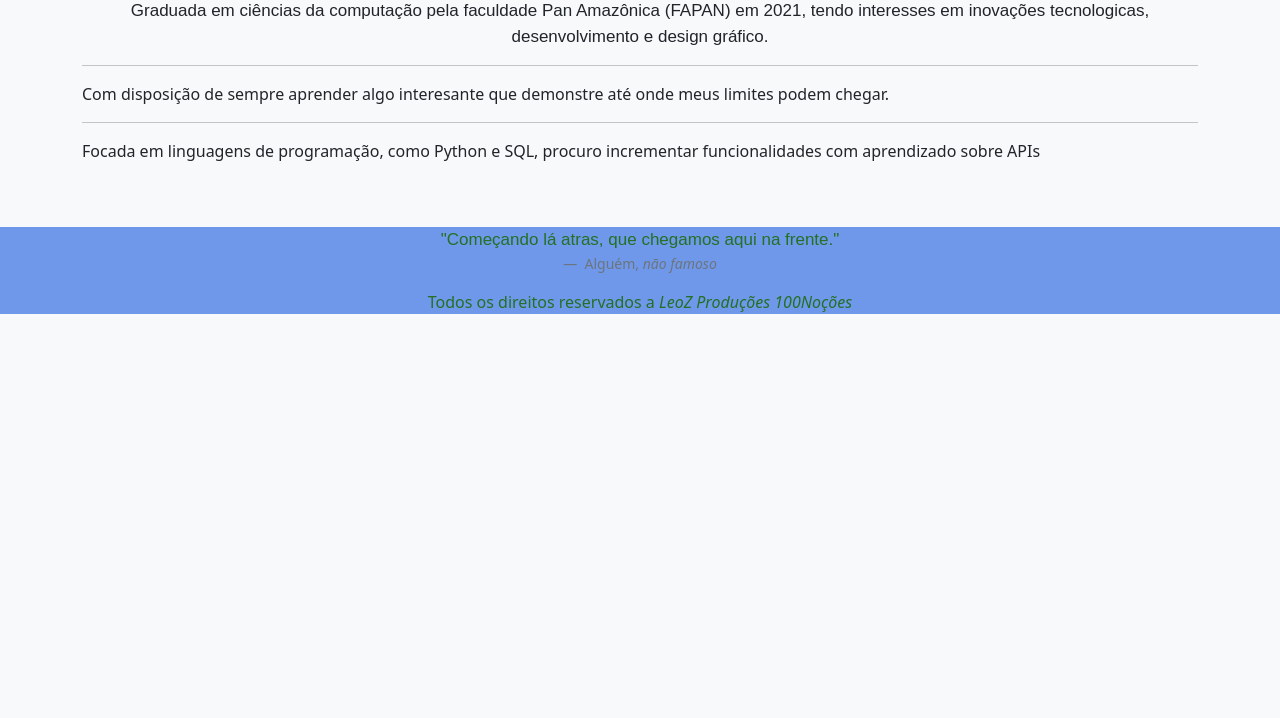
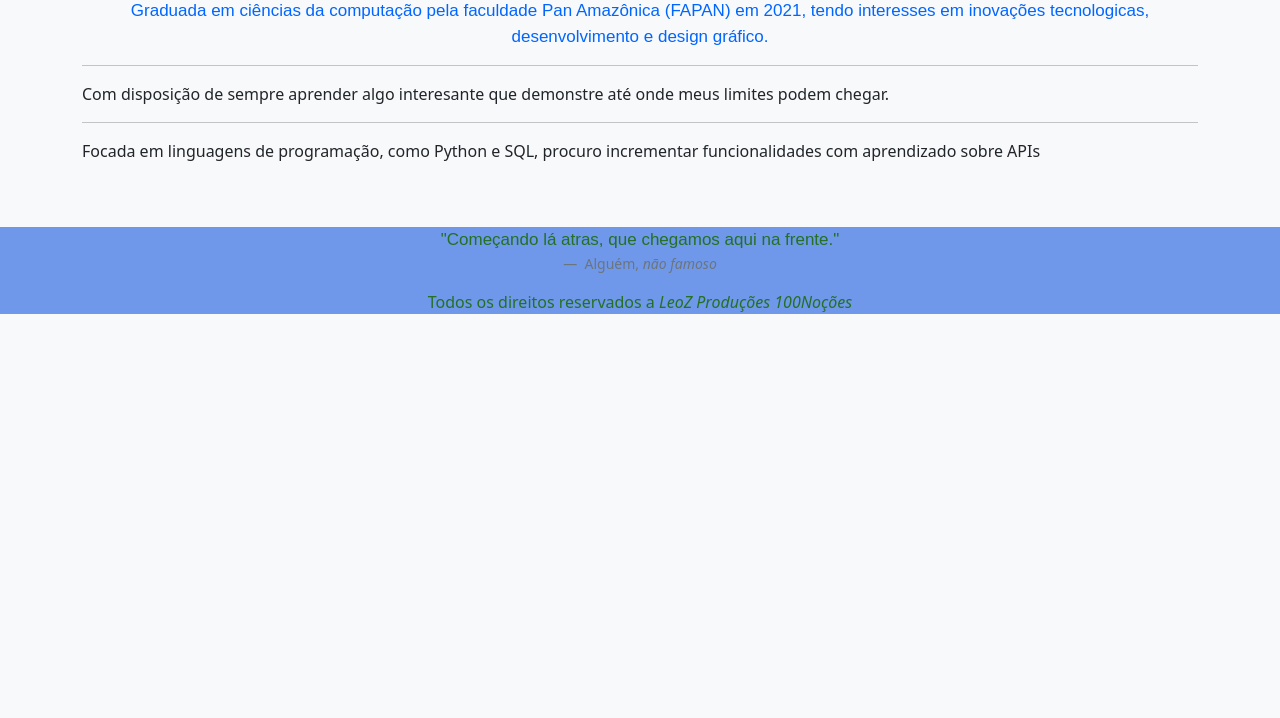
Before and after one commit to leozd1/leozd1.github.io, a plain HTML site: page Sobre_Mim.html in a window 1280 px wide. Shown: the part 82-800 px from the top of the page. Drawn offline with nearby package versions, Linux system fonts and the light colour scheme.

Commit message:
mudança no paragrafo do Sobre

```diff
--- a/Sobre_Mim.html
+++ b/Sobre_Mim.html
@@ -102,7 +102,7 @@
 
       <div class="row">
         <div class="col 4 align-self-center">
-          <p>
+          <p id="pBlue">
             Graduada em ciências da computação pela faculdade Pan Amazônica (FAPAN) em 2021, tendo interesses em inovações tecnologicas,
             desenvolvimento e design gráfico.
             <hr>
--- a/css/style.css
+++ b/css/style.css
@@ -12,6 +12,13 @@ p{
   font-size: 17px;
   font-family: Arial, Helvetica;
   text-align: center;
+}
+
+#pBlue {
+  font-size: 17px;
+  font-family: Arial, Helvetica;
+  text-align: center;
+  color: rgb(0, 102, 255);
 }
 
 h3{
```
